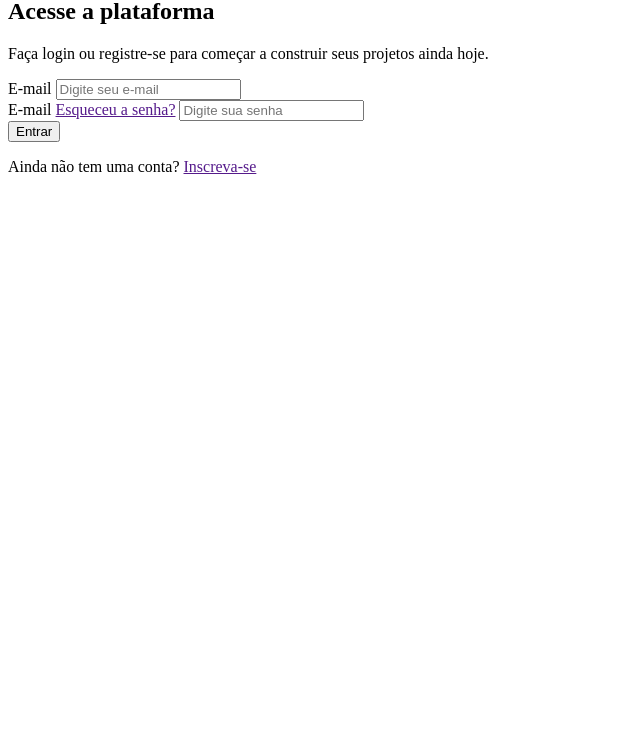
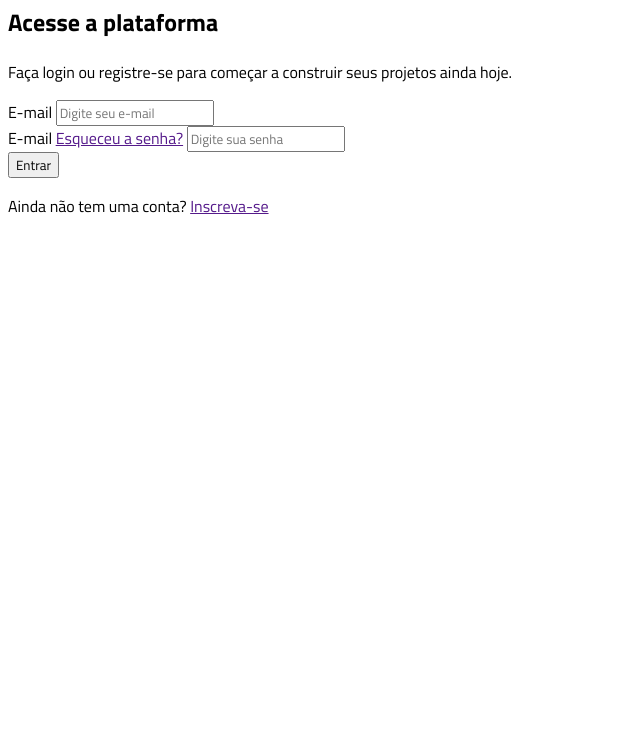
Before and after one commit to OTAVIOLUIS12C/DEUS-T-NO-CONTROLE, a plain HTML site: page index.html in a window 1280 px wide. Shown: the part 48-800 px from the top of the page, without its empty margins (0-640 px from the left). Drawn offline with Linux system fonts and the light colour scheme.

Commit message:
atualizacao fonte pag

```diff
--- a/index.html
+++ b/index.html
@@ -1,11 +1,16 @@
 <!DOCTYPE html>
 <html lang="en">
+
 <head>
     <meta charset="UTF-8">
     <meta name="viewport" content="width=device-width, initial-scale=1.0">
+    <link rel="preconnect" href="https://fonts.googleapis.com">
+    <link rel="preconnect" href="https://fonts.gstatic.com" crossorigin>
+    <link href="https://fonts.googleapis.com/css2?family=Titillium+Web:ital,wght@,400;,600;,700&display=swap"rel="stylesheet">
     <link rel="stylesheet" href="style.css">
     <title>Vertigo</title>
 </head>
+
 <body>
     <header>
         <img src="./logo.jpg" alt="logo">
@@ -20,12 +25,12 @@
             <form action="">
                 <div class="input-box">
                     <label for="email">E-mail</label>
-                <input type="email" placeholder="Digite seu e-mail" id="email">
+                    <input type="email" placeholder="Digite seu e-mail" id="email">
                 </div>
                 <div class="input-box">
                     <label for="senha">E-mail</label>
                     <a href="">Esqueceu a senha?</a>
-                <input type="password" placeholder="Digite sua senha" id="senha">
+                    <input type="password" placeholder="Digite sua senha" id="senha">
                 </div>
 
                 <button>Entrar</button>
@@ -37,4 +42,5 @@
         </section>
     </main>
 </body>
+
 </html>
--- a/style.css
+++ b/style.css
@@ -0,0 +1,4 @@
+*{
+
+        font-family: "Titillium Web", sans-serif;
+}
```
